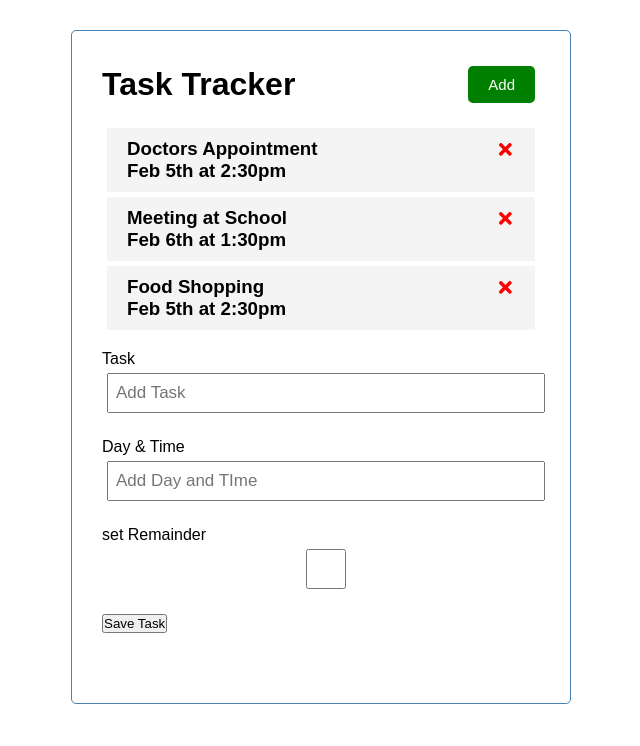
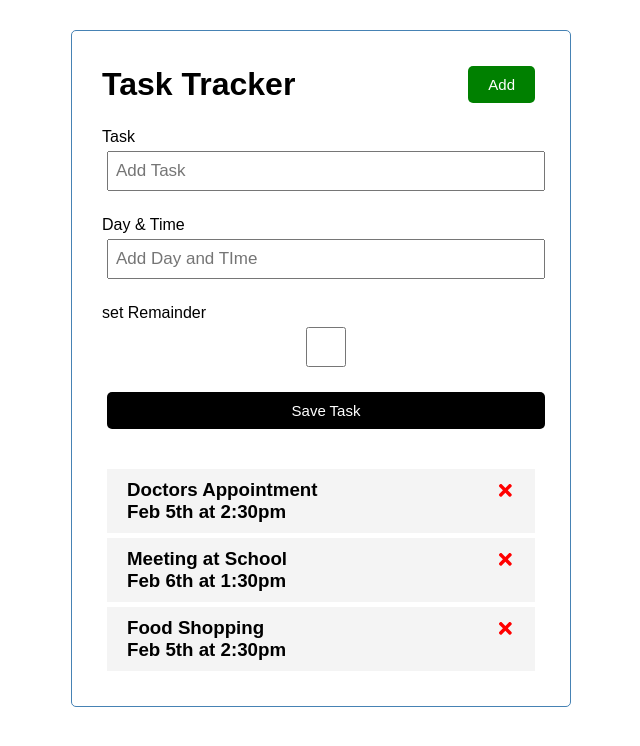
Before and after one commit to prateekmohanty63/ReactJs, a React (Create React App) app: page / in a window 1280 px wide. Shown: the top 746 px of the page, without its empty margins (319-959 px from the left). Built offline with nearby package versions, Linux system fonts and the light colour scheme.

Commit message:
Feat(Add Task) Added UseState for AddTask

```diff
--- a/src/App.js
+++ b/src/App.js
@@ -47,8 +47,9 @@
   return (
     <div className="container">
      <Header title='Task Tracker' />
+     <AddTask />
      {tasks.length>0 ? (<Task tasks={tasks} onDelete={deleteTask} onToggle={toggleRemainder}/> ):('No Tasks to Show')}
-     <AddTask />
+
     </div>
 
   );
--- a/src/components/AddTask.js
+++ b/src/components/AddTask.js
@@ -1,23 +1,36 @@
 import React from 'react'
+import {useState} from 'react'
+
 
 function AddTask() {
+
+  const [text,setText]=useState('')
+  const [day,setDay]=useState('')
+  const [reminder,setReminder]=useState(false)
+
   return (
     <form className='add-form'>
         <div className='form-control'>
             <label>Task</label>
-            <input type='text' placeholder='Add Task'></input>
+            <input type='text' placeholder='Add Task' value={text} onChange={(e)=>
+
+            setText(e.target.value)} />
 
             <div className='form-control'>
             <label>Day & Time</label>
-            <input type='text' placeholder='Add Day and TIme'></input>
+            <input type='text' placeholder='Add Day and TIme' value={day} onChange={(e)=>
+
+            setDay(e.target.value)} />
         </div>
 
-        <div className='form-control'>
+        <div className='form-control form-control-block'>
             <label>set Remainder</label>
-            <input type='checkbox' />
+            <input type='checkbox' value={reminder} onChange={(e)=>
+
+            setReminder(e.currentTarget.checked)} />
         </div>
         </div>
-        <input type='submit' value='Save Task' />
+        <input className='btn btn-block' type='submit' value='Save Task' />
     </form>
   )
 }
```
